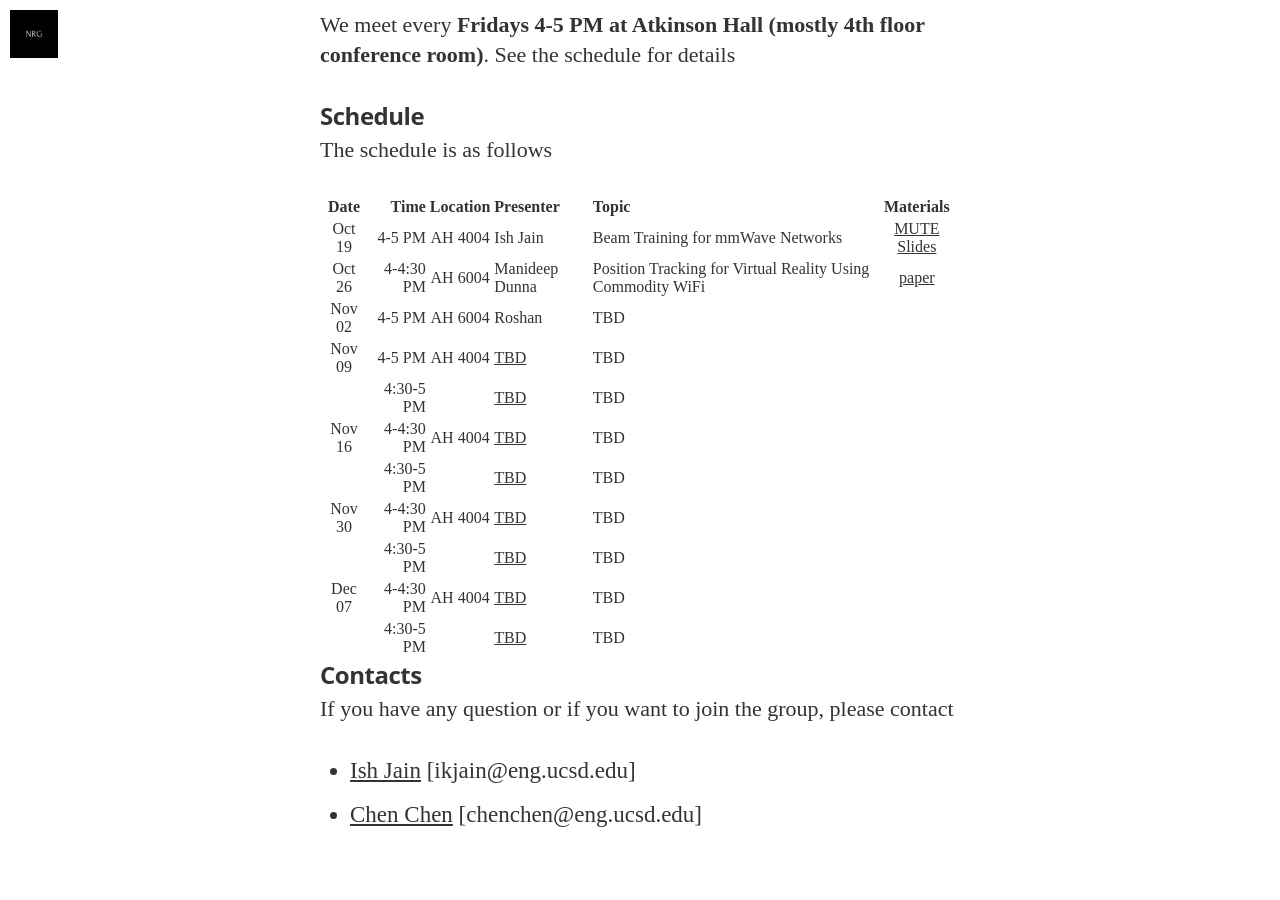
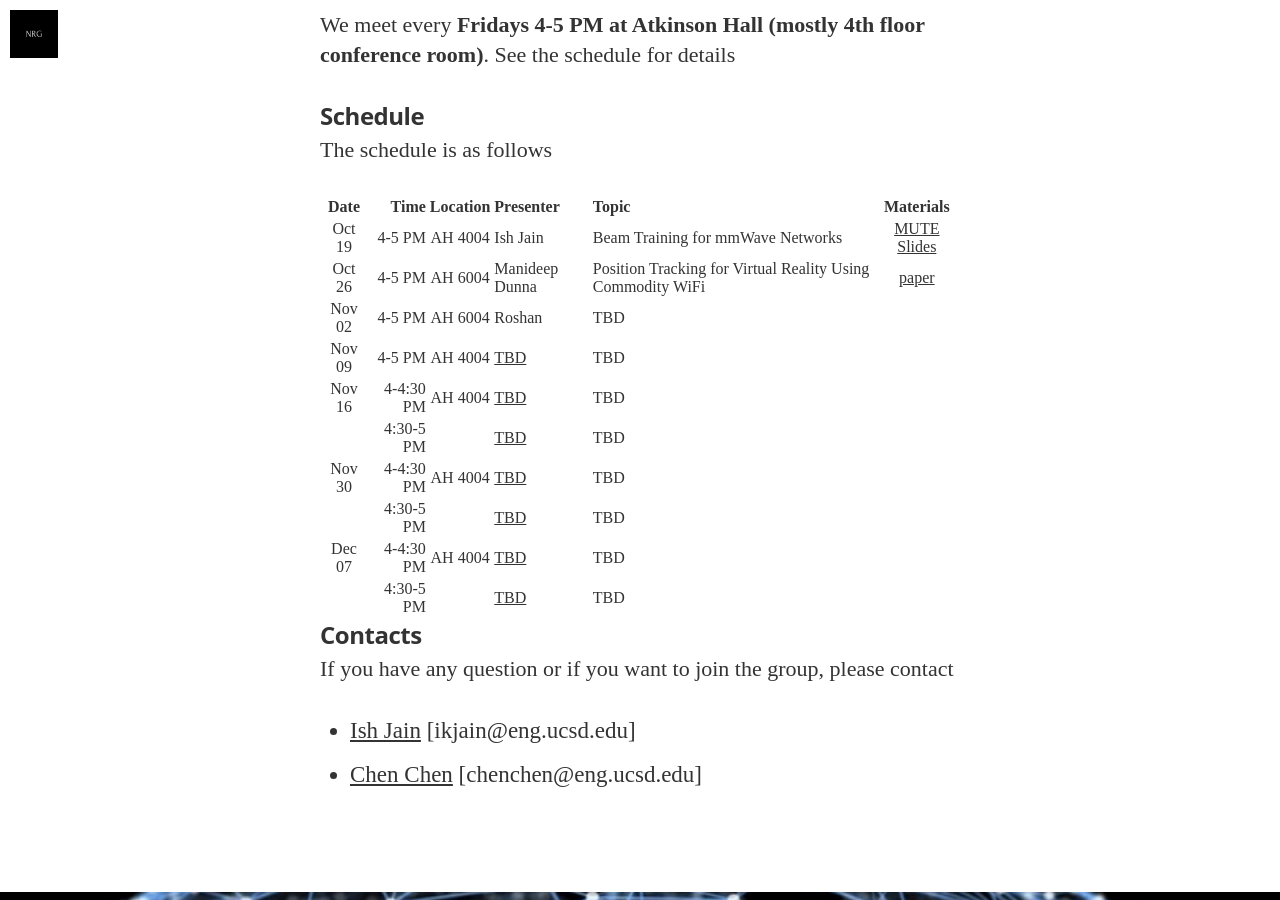
Before and after one commit to nrgucsd/nrgucsd.github.io, a Jekyll site: the page built from _posts/2018-09-01-Reading-Fall2018.markdown, in a window 1280 px wide and 900 px high, scrolled down 1861 px. Built offline with Jekyll 4.4.1, drawn with Linux system fonts in a browser that asks for light colours; nearby versions of some CDN libraries; some web fonts are replaced.

Commit message:
Update 2018-09-01-Reading-Fall2018.markdown

```diff
--- a/_posts/2018-09-01-Reading-Fall2018.markdown
+++ b/_posts/2018-09-01-Reading-Fall2018.markdown
@@ -36,10 +36,9 @@ The schedule is as follows
 | Date      | Time       |Location  | Presenter          | Topic  | Materials |
 |:---------:|-----------:|:--------:|:------------------|:------|:------:|
 | Oct 19    | 4-5   PM   | AH 4004  | Ish Jain           | Beam Training for mmWave Networks    |  [MUTE][MUTE] [Slides][Ish]     |
-| Oct 26    | 4-4:30 PM  | AH 6004  | Manideep Dunna    | Position Tracking for Virtual Reality Using Commodity WiFi   |  [paper][paperMani]      |
+| Oct 26    | 4-5 PM     | AH 6004  | Manideep Dunna    | Position Tracking for Virtual Reality Using Commodity WiFi   |  [paper][paperMani]      |
 | Nov 02    | 4-5 PM     | AH 6004  | Roshan            | TBD    |        |
 | Nov 09    | 4-5 PM     | AH 4004  | [TBD][GDrive]      | TBD    |        |
-|           | 4:30-5 PM  |          | [TBD][GDrive]      | TBD    |        |
 | Nov 16    | 4-4:30 PM  | AH 4004  | [TBD][GDrive]      | TBD    |        |
 |           | 4:30-5 PM  |          | [TBD][GDrive]      | TBD    |        |
 | Nov 30    | 4-4:30 PM  | AH 4004  | [TBD][GDrive]      | TBD    |        |
```
